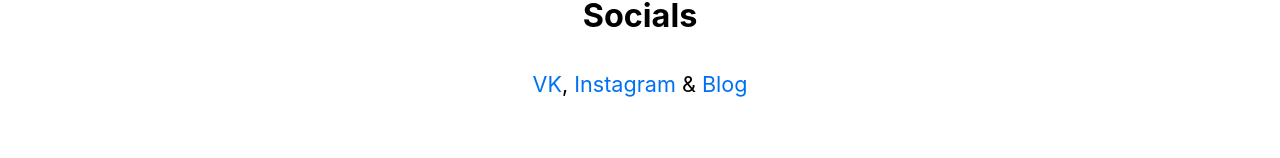
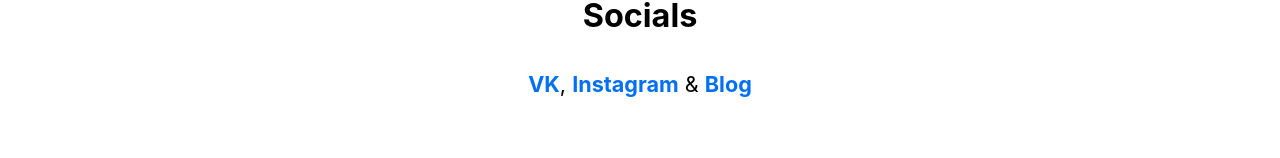
Before and after one commit to realgreysoul/website, a Next.js app: page /socials in a window 1280 px wide. Shown: the part 310-468 px from the top of the page. Built offline with nearby package versions, Linux system fonts and the light colour scheme.

Commit message:
Update socials.js

```diff
--- a/pages/socials.js
+++ b/pages/socials.js
@@ -18,9 +18,9 @@
       </Head>
       <section className={`${utilStyles.headingMd} ${utilStyles.padding1px}`}>
         <h1 className={utilStyles.headingXL}>Socials</h1>
-        <a href={`https://vk.com/${vk}`} target="_blank">VK</a>{spacer}
-        <a href={`https://www.instagram.com/${instagram}/`} target="_blank">Instagram</a>{spacer2}
-        <a href={`https://t.me/${blog}`} target="_blank">Blog</a>
+        <a href={`https://vk.com/${vk}`} target="_blank"><strong>VK</strong></a>{spacer}
+        <a href={`https://www.instagram.com/${instagram}/`} target="_blank"><strong>Instagram</strong></a>{spacer2}
+        <a href={`https://t.me/${blog}`} target="_blank"><strong>Blog</strong></a>
       </section>
     </Layout>
   )
```
